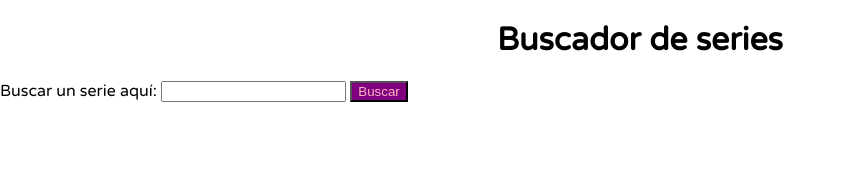
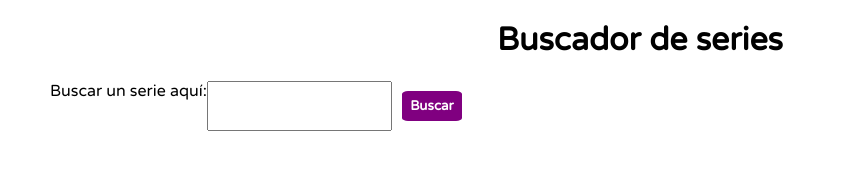
Before and after one commit to m-m-e/f-m2-evaluacion-final-m-m-e, a website: page _src/templates/index.html in a window 1280 px wide. Shown: the whole page, without its empty margins (0-845 px from the left). Drawn offline with nearby package versions, Linux system fonts and the light colour scheme; files that its build step writes are made by us from their sources.

Commit message:
add search styles

```diff
--- a/_src/assets/scss/main.scss
+++ b/_src/assets/scss/main.scss
@@ -17,11 +17,26 @@ body {
 //search
 .search-box {
 	align-self: flex-start;
+	padding-left: 50px;
+	display: flex;
+	flex-direction: column;
+	justify-content: center;
+
+	@media all and (min-width: 768px) {
+		flex-direction: row;
+	}
 }
 
 .btn {
 	background: $color-purple;
-	color: $color-lightpink;
+	color: $color-white;
+	border: $color-purple;
+	border-radius: 10%;
+	height: 30px;
+	width: 60px;
+	font-family: $font-main;
+	font-weight: bold;
+	margin: 10px;
 }
 
 //results
--- a/_src/templates/index.html
+++ b/_src/templates/index.html
@@ -15,7 +15,7 @@
       <label for="search">Buscar un serie aquí:</label>
       <input type="text" id="search">
 
-      <button class="btn">Buscar</button>
+      <span class="button-box"><button class="btn">Buscar</button></span>
     </div>
 
     <div class="results-box">
```
